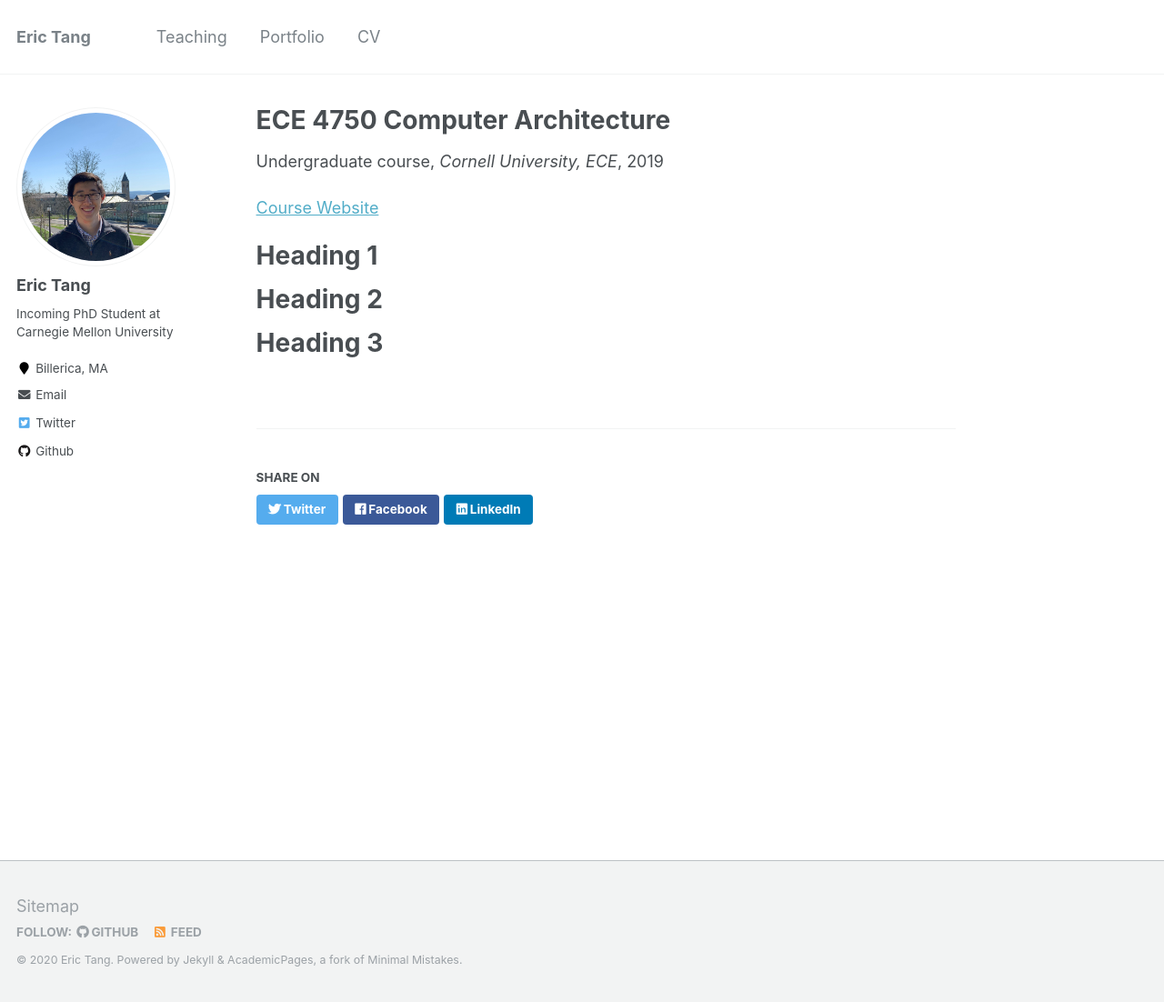
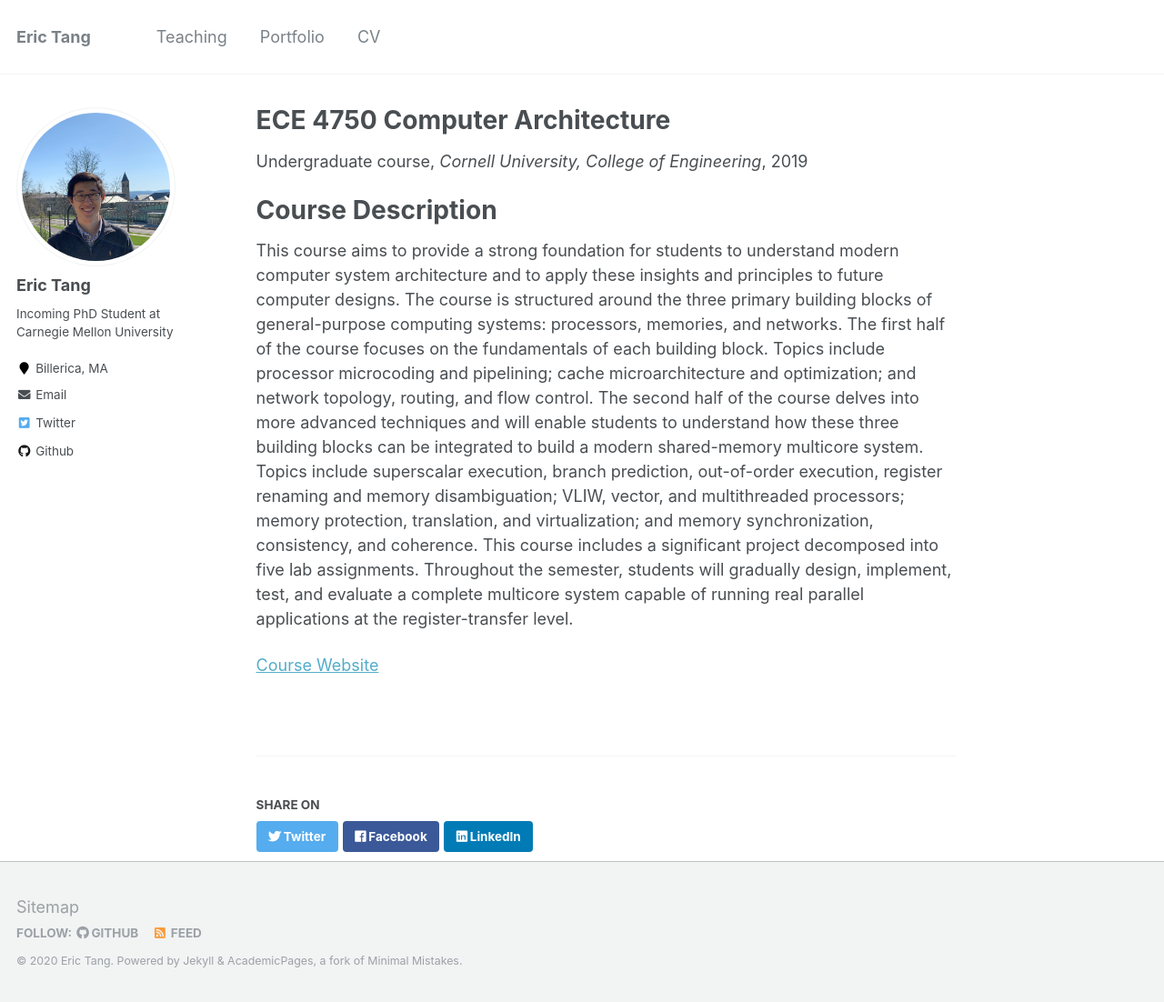
Before and after one commit to erictang25/erictang25.github.io, a Jekyll site: the page built from _teaching/2019-fall-teaching-1.md, in a window 1280 px wide and 1102 px high. Shown: the whole window at 91% size. Built offline with Jekyll 4.4.1, drawn with Linux system fonts in a browser that asks for light colours.

Commit message:
teaching experience description

```diff
--- a/_teaching/2019-fall-teaching-1.md
+++ b/_teaching/2019-fall-teaching-1.md
@@ -3,18 +3,13 @@
 collection: teaching
 type: "Undergraduate course"
 permalink: /teaching/2019-fall-teaching-1
-venue: "Cornell University, ECE"
+venue: "Cornell University, College of Engineering"
 date: 2019-08-29
 location: "Ithaca, USA"
 ---
 
+Course Description
+===
+This course aims to provide a strong foundation for students to understand modern computer system architecture and to apply these insights and principles to future computer designs. The course is structured around the three primary building blocks of general-purpose computing systems: processors, memories, and networks. The first half of the course focuses on the fundamentals of each building block. Topics include processor microcoding and pipelining; cache microarchitecture and optimization; and network topology, routing, and flow control. The second half of the course delves into more advanced techniques and will enable students to understand how these three building blocks can be integrated to build a modern shared-memory multicore system. Topics include superscalar execution, branch prediction, out-of-order execution, register renaming and memory disambiguation; VLIW, vector, and multithreaded processors; memory protection, translation, and virtualization; and memory synchronization, consistency, and coherence. This course includes a significant project decomposed into five lab assignments. Throughout the semester, students will gradually design, implement, test, and evaluate a complete multicore system capable of running real parallel applications at the register-transfer level.
+
 [Course Website](https://www.csl.cornell.edu/courses/ece4750/)
-
-Heading 1
-======
-
-Heading 2
-======
-
-Heading 3
-======
```
